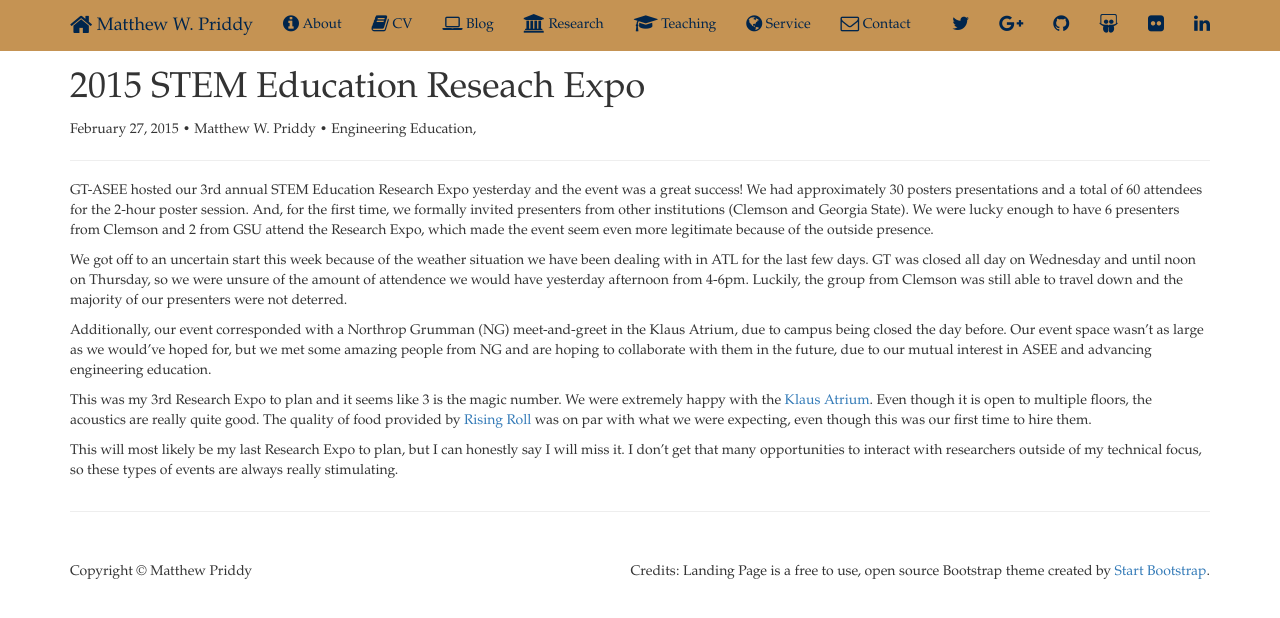
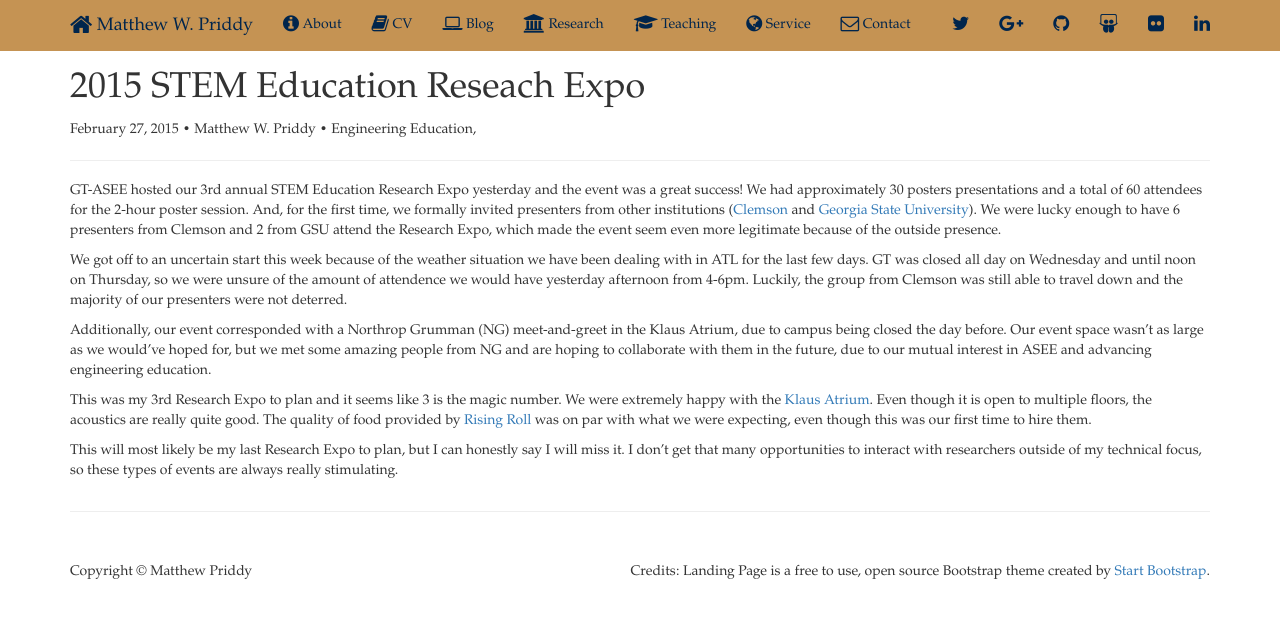
Before and after one commit to mwpriddy/mwpriddy.github.io, a Jekyll site: the page built from _posts/2015-02-26-ASEE-Research-Expo.md, in a window 1280 px wide. Shown: the top 618 px of the page. Built offline with Jekyll 4.4.1, drawn with Linux system fonts in a browser that asks for light colours; nearby versions of some CDN libraries.

Commit message:
Update 2015-02-26-ASEE-Research-Expo.md

```diff
--- a/_posts/2015-02-26-ASEE-Research-Expo.md
+++ b/_posts/2015-02-26-ASEE-Research-Expo.md
@@ -7,7 +7,7 @@ meta: Engineering Education,
 cover: "http://www.asee.gtorg.gatech.edu/wp-content/uploads/2014/11/cropped-new_ASEE+GT_Logo_small1.jpg"
 ---
 
-GT-ASEE hosted our 3rd annual STEM Education Research Expo yesterday and the event was a great success!  We had approximately 30 posters presentations and a total of 60 attendees for the 2-hour poster session.  And, for the first time, we formally invited presenters from other institutions (Clemson and Georgia State).  We were lucky enough to have 6 presenters from Clemson and 2 from GSU attend the Research Expo, which made the event seem even more legitimate because of the outside presence.
+GT-ASEE hosted our 3rd annual STEM Education Research Expo yesterday and the event was a great success!  We had approximately 30 posters presentations and a total of 60 attendees for the 2-hour poster session.  And, for the first time, we formally invited presenters from other institutions ([Clemson](http://www.clemson.edu/ese/) and [Georgia State University](http://esc.education.gsu.edu)).  We were lucky enough to have 6 presenters from Clemson and 2 from GSU attend the Research Expo, which made the event seem even more legitimate because of the outside presence.
 
 We got off to an uncertain start this week because of the weather situation we have been dealing with in ATL for the last few days.  GT was closed all day on Wednesday and until noon on Thursday, so we were unsure of the amount of attendence we would have yesterday afternoon from 4-6pm.  Luckily, the group from Clemson was still able to travel down and the majority of our presenters were not deterred.
 
```
